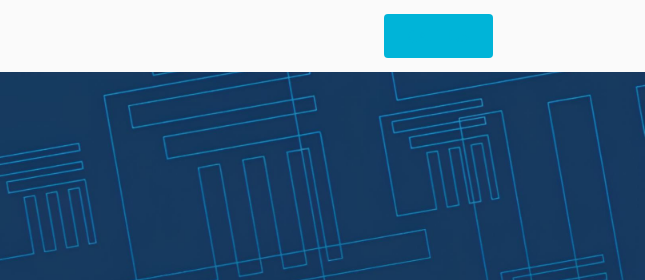
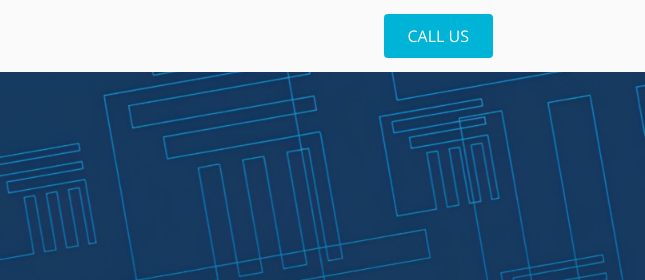
Before and after one commit to SamarthMotka/gccv2, a plain HTML site: page index.html in a window 1280 px wide. Shown: the top 280 px of the page, 635-1280 px from the left. Drawn offline with nearby package versions, Linux system fonts and the light colour scheme.

Commit message:
Update style.css

```diff
--- a/assets/css/style.css
+++ b/assets/css/style.css
@@ -250,7 +250,7 @@ h6 {
   transition: 0.4s;
   border-radius: 4px;
 }
-.callus-acc a {
+.callus-nav a {
   color: #fff;
 }
 .callus-acc{
```
